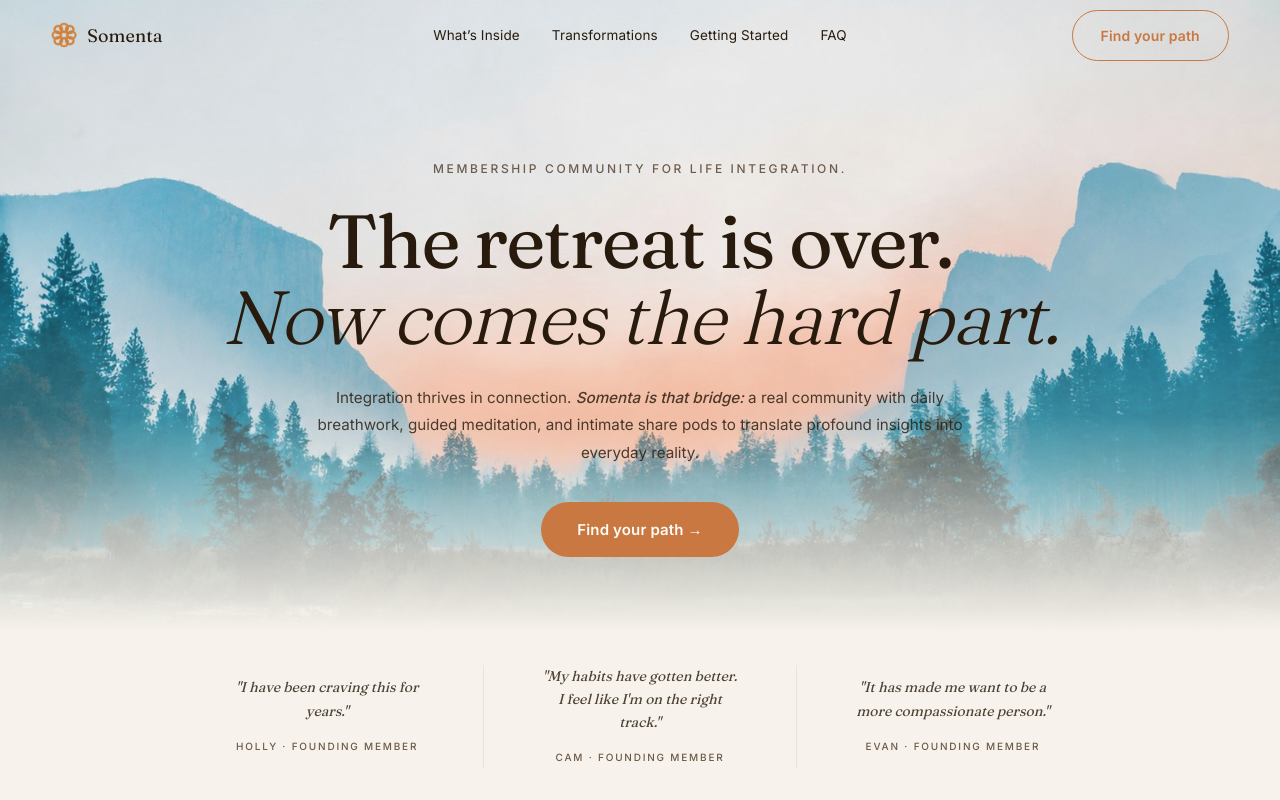
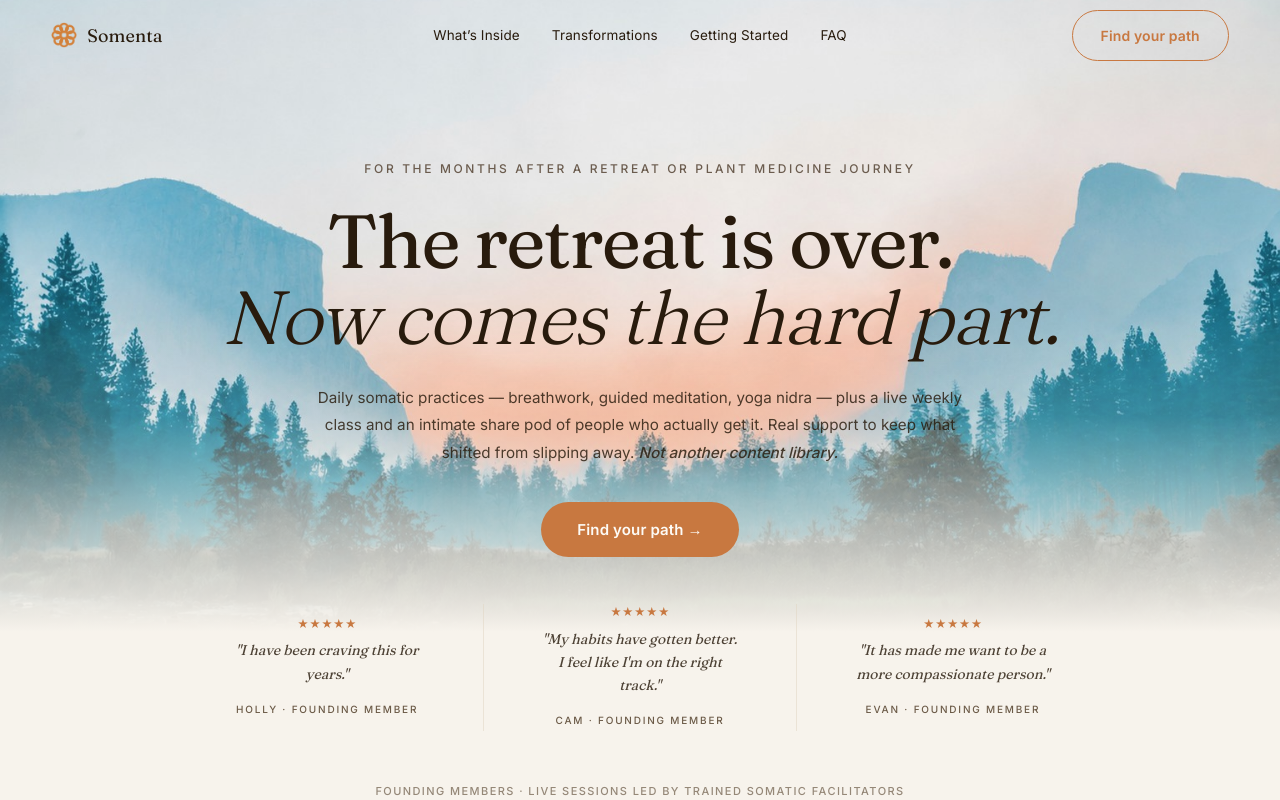
Before and after one commit to shawnpyatetsky-png/somenta-site, a Next.js app: page / in a window 1280 px wide. Shown: the top 800 px of the page. Built offline with nearby package versions, Linux system fonts and the light colour scheme.

Commit message:
Update hero: MONTHS eyebrow, new subhead, stars + facilitator line on quotes

```diff
--- a/app/page.tsx
+++ b/app/page.tsx
@@ -492,7 +492,7 @@ function Hero() {
 
           <Reveal>
             <p style={{ ...eyebrow, marginBottom: 24 }}>
-              Membership community for life integration.
+              For the MONTHS after a retreat or plant medicine journey
             </p>
           </Reveal>
 
@@ -513,7 +513,8 @@ function Hero() {
                 fontSize: 'clamp(14px, min(1.2vw, 1.9vh), 17px)', lineHeight: 1.8,
                 color: P.text, margin: 0, opacity: 0.82,
               }}>
-                Integration thrives in connection. <em style={{ fontStyle: 'italic', fontWeight: 500 }}>Somenta is that bridge:</em> a real community with daily breathwork, guided meditation, and intimate share pods to translate profound insights into everyday reality.
+                Daily somatic practices — breathwork, guided meditation, yoga nidra — plus a live weekly class and an intimate share pod of people who actually get it. Real support to keep what shifted from slipping away.{' '}
+                <em style={{ fontStyle: 'italic', fontWeight: 500 }}>Not another content library.</em>
               </p>
             </div>
           </Reveal>
@@ -547,6 +548,7 @@ function Hero() {
             <Fragment key={q.name}>
               {i > 0 && <div className="np-hero-qdiv" style={{ background: 'rgba(224,211,191,0.5)', alignSelf: 'stretch' }} />}
               <div style={{ textAlign: 'center', padding: '0 1rem' }}>
+                <p style={{ fontSize: '11px', color: P.accent, margin: '0 0 0.4rem', letterSpacing: '0.04em' }}>★★★★★</p>
                 <p style={{
                   ...serif, fontStyle: 'italic',
                   fontSize: '0.88rem', lineHeight: 1.65,
@@ -560,6 +562,13 @@ function Hero() {
             </Fragment>
           ))}
         </div>
+        <p style={{
+          textAlign: 'center', margin: '1.25rem 0 0',
+          fontSize: '11px', letterSpacing: '0.13em', textTransform: 'uppercase',
+          color: P.muted, opacity: 0.7, fontWeight: 500,
+        }}>
+          Founding members · Live sessions led by trained somatic facilitators
+        </p>
       </div>
 
     </section>
```
